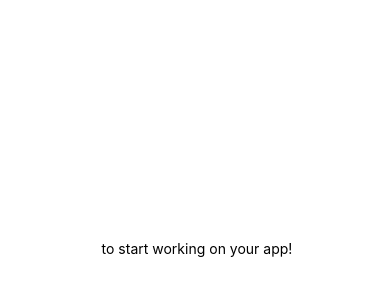
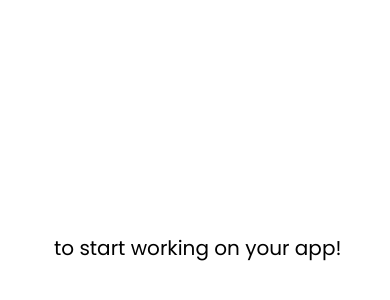
Before and after one commit to gaelambeu/E-Commerce, a React Native app in the folder Bedroom/: screen / in a window 390 px wide. Shown: the part 174-474 px from the top of the page. Built offline with nearby package versions, Linux system fonts and the light colour scheme.

Commit message:
import front

```diff
--- a/Bedroom/App.js
+++ b/Bedroom/App.js
@@ -5,6 +5,7 @@ import * as SplashScreen from 'expo-splash-screen';
 import { useCallback } from 'react';
 
 export default function App() {
+
   const [fontsLoaded] = useFonts({
     regular: require("./assets/fonts/Poppins-Regular.ttf"),
     light: require("./assets/fonts/Poppins-Light.ttf"),
@@ -14,9 +15,20 @@ export default function App() {
     semibold: require("./assets/fonts/Poppins-SemiBold.ttf"),
   })
 
+  const onLayoutRootView = useCallback(async() => {
+
+    if(fontsLoaded){
+      await SplashScreen.hideAsync();
+    }
+  }, [fontsLoaded] );
+
+  if (!fontsLoaded){
+    return null;
+  }
+
   return (
     <View style={styles.container}>
-      <Text> to start working on your app!</Text>
+      <Text style={styles.textStyle}> to start working on your app!</Text>
       <StatusBar style="auto" />
     </View>
   );
@@ -29,4 +41,9 @@ const styles = StyleSheet.create({
     alignItems: 'center',
     justifyContent: 'center',
   },
+
+  textStyle:{
+    fontFamily: "regular",
+    fontSize: 20,
+  }
 });
```
